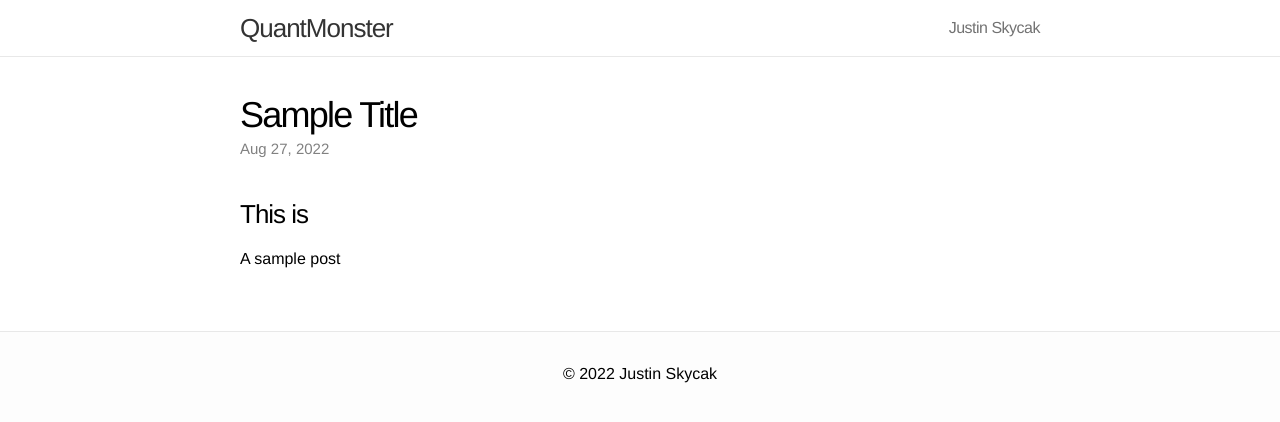
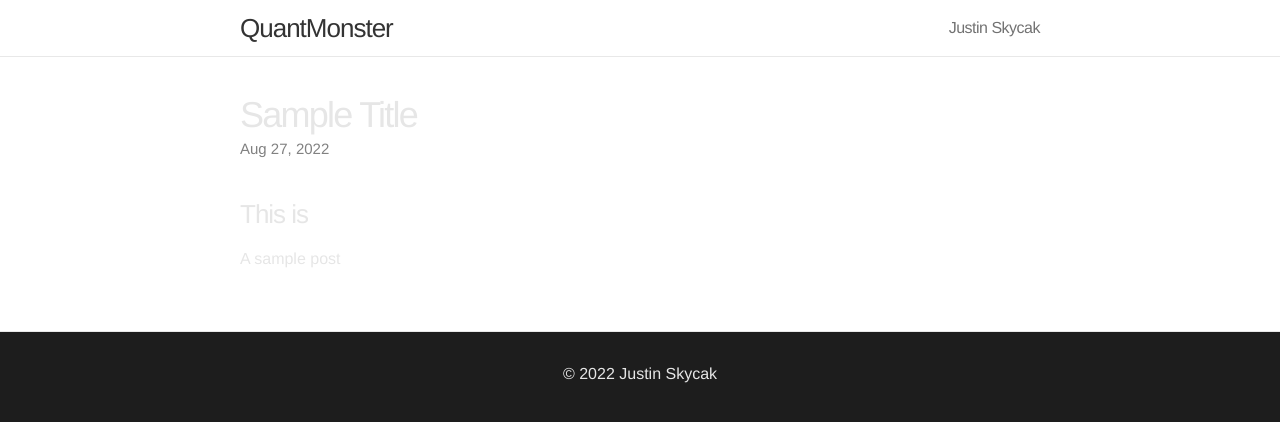
Before and after one commit to quantmonster/quantmonster.github.io, a Jekyll site: the page built from _posts/2022-08-27-sample-post.markdown, in a window 1280 px wide. Shown: the top 422 px of the page. Built offline with Jekyll 4.4.1, drawn with Linux system fonts in a browser that asks for light colours.

Commit message:
change colors

```diff
--- a/css/main.css
+++ b/css/main.css
@@ -13,13 +13,14 @@ body {
   font-size: 16px;
   line-height: 1.5;
   font-weight: 300;
-  background-color: #fdfdfd;
+  color: #e6e6e6;
+  background-color: #1d1d1d;
 }
 
-h1, h2, h3, h4, h5, h6 { font-size: 100%; font-weight: 400; }
+h1, h2, h3, h4, h5, h6 { font-size: 100%; font-weight: 400; color: #e6e6e6 }
 
 a         { color: #2a7ae2; text-decoration: none; }
-a:hover   { color: #000; text-decoration: underline; }
+a:hover   { color: #e6e6e6; text-decoration: underline; }
 a:visited { color: #205caa; }
 
 /* Utility */
--- a/index.html
+++ b/index.html
@@ -3,8 +3,6 @@ layout: default
 ---
 
 <div class="home">
-
-  test
 
   <ul class="posts">
     {% for post in site.posts %}
```
